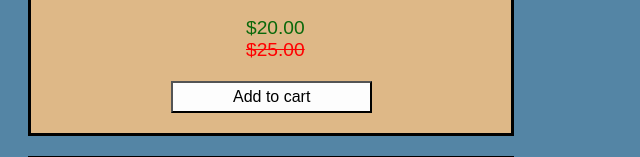
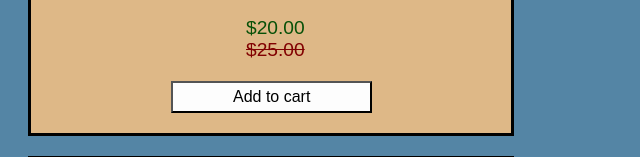
Before and after one commit to chrisalanwright/furniture-emporium, a plain HTML site: page index.html in a window 1280 px wide. Shown: the part 402-559 px from the top of the page, 0-640 px from the left. Drawn offline with Linux system fonts and the light colour scheme.

Commit message:
final-edits

```diff
--- a/index.css
+++ b/index.css
@@ -5,7 +5,7 @@ h2 {
 }
 
 s {
-  color: red;
+  color: rgb(129, 1, 1);
 }
 
 .title {
@@ -47,7 +47,7 @@ button:hover {
   margin-left: 215px;
   width: 60px;
   font-size: larger;
-  color: rgb(10, 104, 10);
+  color: rgb(7, 80, 7);
 }
 
 .under-title {
```
